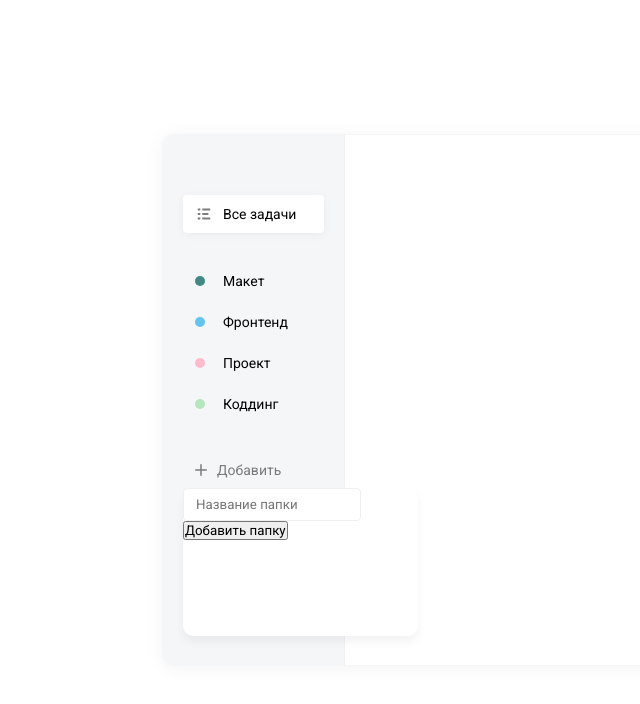
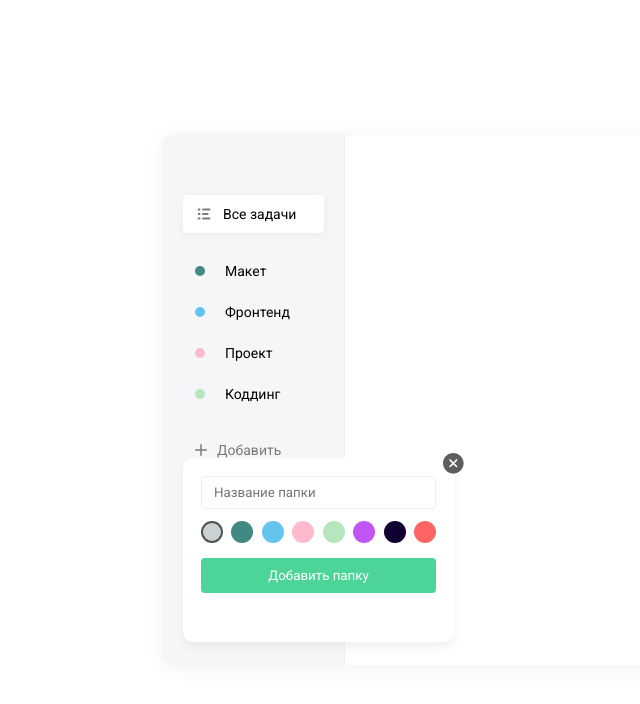
Before and after one commit to TazievII/todo, a React (Create React App) app: page / in a window 1280 px wide. Both pictures are taken after a click on the element "Добавить". Shown: the top 704 px of the page, without its empty margins (157-797 px from the left). Built offline with nearby package versions, Linux system fonts and the light colour scheme.

Commit message:
цвета разбиты на компонент, стили, закрытие попапа

```diff
--- a/src/App.js
+++ b/src/App.js
@@ -1,6 +1,8 @@
 import './App.css';
 import List from "./components/List/index";
 import AddListButton from "./components/List/addListButton";
+
+import DB from "./assets/db.json";
 
 function App() {
   return (
@@ -39,7 +41,7 @@ function App() {
           }
         ]}
         isRemoveable/>
-        <AddListButton />
+        <AddListButton colors={ DB.colors }/>
       </div>
       <div className="toDo__tasks"></div>
     </div>
--- /dev/null
+++ b/src/components/Badge/Badge.scss
@@ -0,0 +1,30 @@
+.badge {
+    display: inline-block;
+    width: 10px;
+    height: 10px;
+    border-radius: 5px;
+    &--green {
+        background-color: #428883;
+    }
+    &--blue {
+        background-color: #64C4ED;
+    }
+    &--pink {
+        background-color: #FFBBCC;
+    }
+    &--lime {
+        background-color: #B6E6BD;
+    }
+    &--purple {
+        background-color: #C355F5;
+    }
+    &--grey {
+        background-color: #C9D1D3;
+    }
+    &--black {
+        background-color: #110133;
+    }
+    &--red {
+        background-color: #FF6464;
+    }
+}
--- /dev/null
+++ b/src/components/Badge/index.jsx
@@ -0,0 +1,14 @@
+import React from 'react'
+import classNames from 'classnames'
+
+import './Badge.scss'
+
+const Badge = ({ color, onClick, className }) => {
+    return (
+    <i
+    onClick={onClick}
+    className={classNames('badge', {[ `badge--${color}`] : color}, className)}></i>
+    )
+}
+
+export default Badge;
--- a/src/components/List/List.scss
+++ b/src/components/List/List.scss
@@ -1,5 +1,5 @@
 .toDo__list {
-    margin-bottom: 30px;
+    margin-bottom: 20px;
     .item__add-button {
         opacity: 0.5;
         &:hover {
@@ -26,27 +26,6 @@
             }
         }
       }
-      .badge {
-          width: 10px;
-          height: 10px;
-          margin-right: 8px;
-          border-radius: 5px;
-          &--green {
-              background-color: #428883;
-          }
-          &--blue {
-              background-color: #64C4ED;
-          }
-          &--pink {
-              background-color: #FFBBCC;
-          }
-          &--lime {
-              background-color: #B6E6BD;
-          }
-          &--purple {
-              background-color: #C355F5;
-          }
-      }
     }
   }
 .add-list-popup {
@@ -56,4 +35,31 @@
     background: #fff;
     box-shadow: 0px 6px 10px rgba(0, 0, 0, 0.05);
     border-radius: 10px;
+    padding: 18px;
+    position: relative;
+    &_colors {
+        margin-top: 12px;
+        display: flex;
+    justify-content: space-between;
+    flex-direction: row;
+    }
+    .button {
+        width: 100%;
+        margin-top: 15px;
+    }
+    .badge {
+        width: 18px;
+        height: 18px;
+        border-radius: 50%;
+        border: 2px solid transparent;
+        &.active {
+          border: 2px solid #525252;
+        }
+    }
+    .add-list-popup-closeBtn {
+      position: absolute;
+      cursor: pointer;
+      top: -5px;
+      right: -10px;
+    }
 }
--- a/src/components/List/addListButton.jsx
+++ b/src/components/List/addListButton.jsx
@@ -1,9 +1,13 @@
 import React, { Fragment, useState } from "react";
+import Badge from '../Badge';
+import closeSvg from '../../assets/img/close.svg';
+
 import List from "./index";
 
 
-const AddListButton = () => {
-    const [visible, setVisible] = useState(false)
+const AddListButton = ({ colors }) => {
+    const [visible, setVisible] = useState(false);
+    const [colorCheck, setColorCheck] = useState(colors[0].id)
     return (
         <Fragment>
             <List
@@ -22,8 +26,23 @@ const AddListButton = () => {
                 ]}
             />
             {visible && <div className="add-list-popup">
+                <img
+                onClick={ () => setVisible(false)}
+                src={closeSvg}
+                alt="close"
+                className="add-list-popup-closeBtn"/>
                 <input className='field' type='text' placeholder='Название папки'></input>
-                <button>Добавить папку</button>
+                <div className="add-list-popup_colors">
+                    {
+                        colors.map(color =>
+                        <Badge
+                            onClick={() => setColorCheck(color.id)}
+                            key={color.id}
+                            color={color.name}
+                            className={colorCheck === color.id && 'active'}/>)
+                    }
+                </div>
+                <button className='button'>Добавить папку</button>
             </div>}
         </Fragment>
     )
--- a/src/components/List/index.jsx
+++ b/src/components/List/index.jsx
@@ -1,5 +1,6 @@
 import React from "react";
 import classNames from "classnames";
+import Badge from "../Badge";
 
 import './List.scss';
 
@@ -10,7 +11,7 @@ const List = ({ items, isRemovable, onClick }) => {
         <i>{
         item.icon ?
         ( item.icon ) :
-        (<i className={`badge badge--${item.color}`}></i>
+        (<Badge color={item.color}/>
         )}
         </i>
         <span>{ item.name }</span>
--- a/src/index.scss
+++ b/src/index.scss
@@ -40,7 +40,23 @@ body {
   box-sizing: border-box;
   border-radius: 4px;
   padding: 8px 12px;
+  width: 100%;
   &:focus {
     border-color: #a9a7a7;
   }
 }
+
+.button {
+  background: #4dd599;
+  border-radius: 4px;
+  color: #fff;
+  border: 0;
+  padding: 10px 20px;
+  cursor: pointer;
+  &:hover {
+    background: darken(#4dd599, 10%);
+  }
+  &:active {
+    background: darken(#4dd599, 15%);
+  }
+}
```
